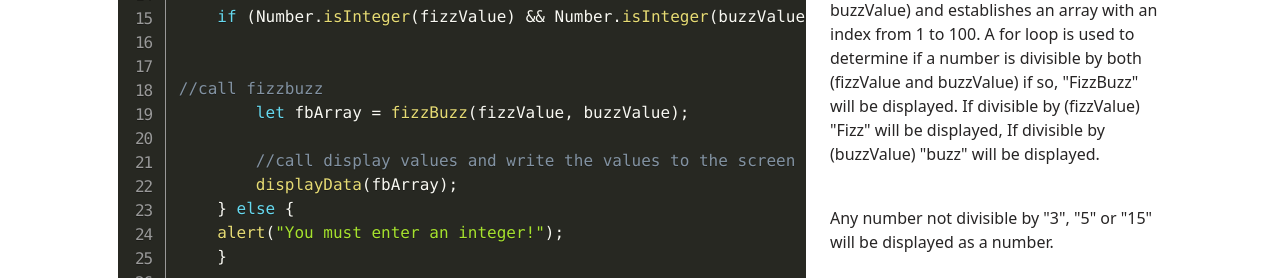
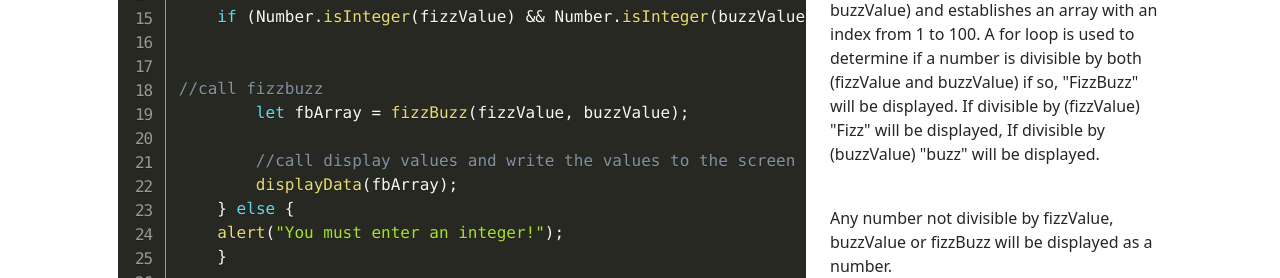
Before and after one commit to DLNickell/FizzBuzz, a plain HTML site: page code.html in a window 1280 px wide. Shown: the part 522-800 px from the top of the page. Drawn offline with nearby package versions, Linux system fonts and the light colour scheme.

Commit message:
Update code explination

```diff
--- a/code.html
+++ b/code.html
@@ -163,7 +163,7 @@ function displayData(fbArray) {
                     <p> <strong>getValues</strong> is a function that establishes the variables fizzValue and buzzValue. The values ane parsed and verified as integers. If the values are not integers and alert is diplayed indicating and integer must be entered as a value.</p> <br>
                     <h5><strong>fizzBuzz</strong></h5>
                     <p> <strong>fizzBuzz</strong> passes the variables (fizzValue, buzzValue) and establishes an array with an index from 1 to 100. A for loop is used to determine if a number is divisible by both (fizzValue and buzzValue) if so, "FizzBuzz" will be displayed. If divisible by (fizzValue) "Fizz" will be displayed, If divisible by (buzzValue) "buzz" will be displayed.</p><br>
-                    <p>Any number not divisible by "3", "5" or "15" will be displayed as a number.</p>
+                    <p>Any number not divisible by fizzValue, buzzValue or fizzBuzz will be displayed as a number.</p>
                     <br>
                     <h5><strong>displayData</strong></h5>
                     <strong>displayData</strong> This function displays the results of the <strong>fizzBuzz</strong> function. In this app I have used a table structure defined in the HTML with the id class="fbTemplate". This allows the results to be displayed in a striped table with 5 columns for a clean look.</p>
```
